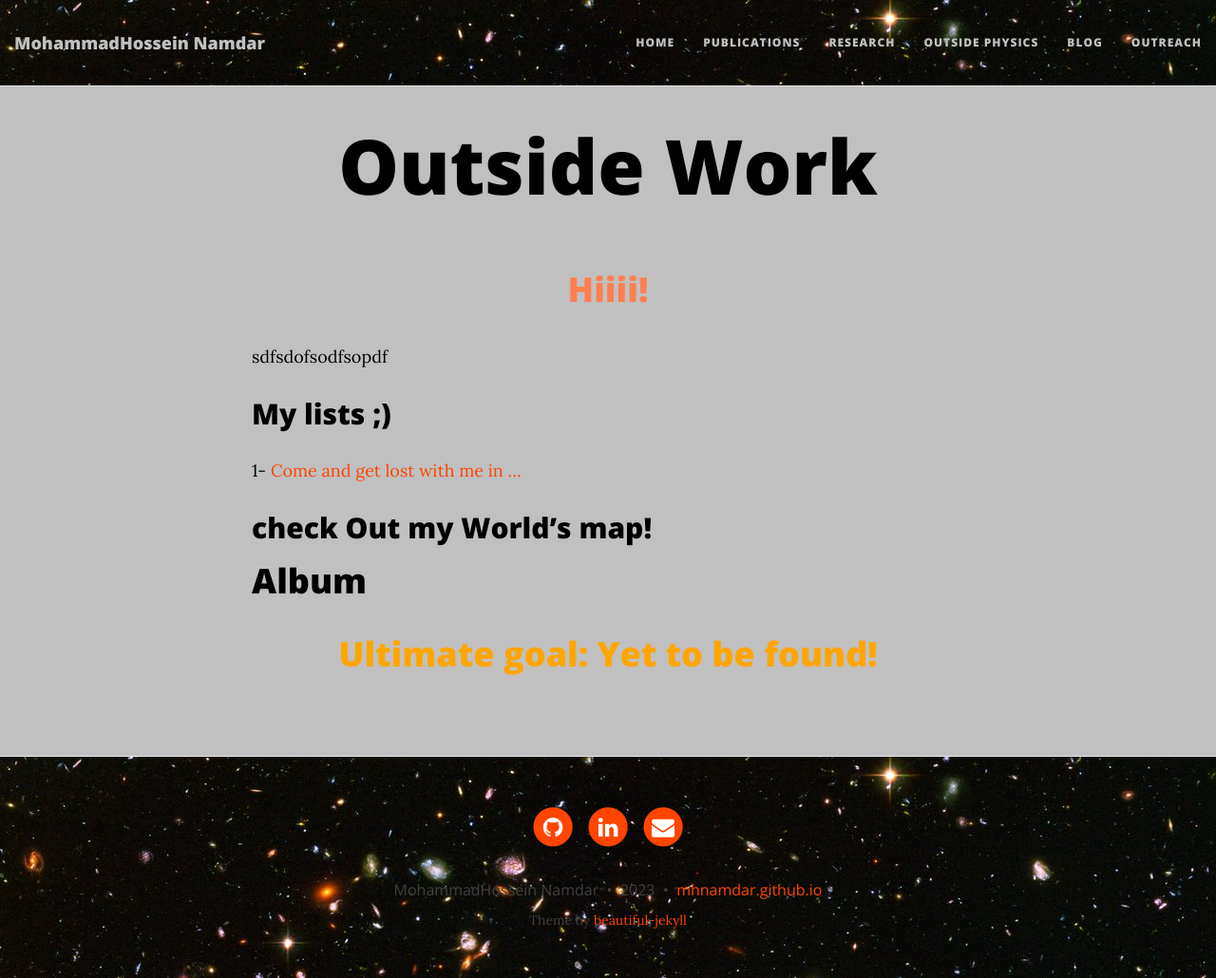
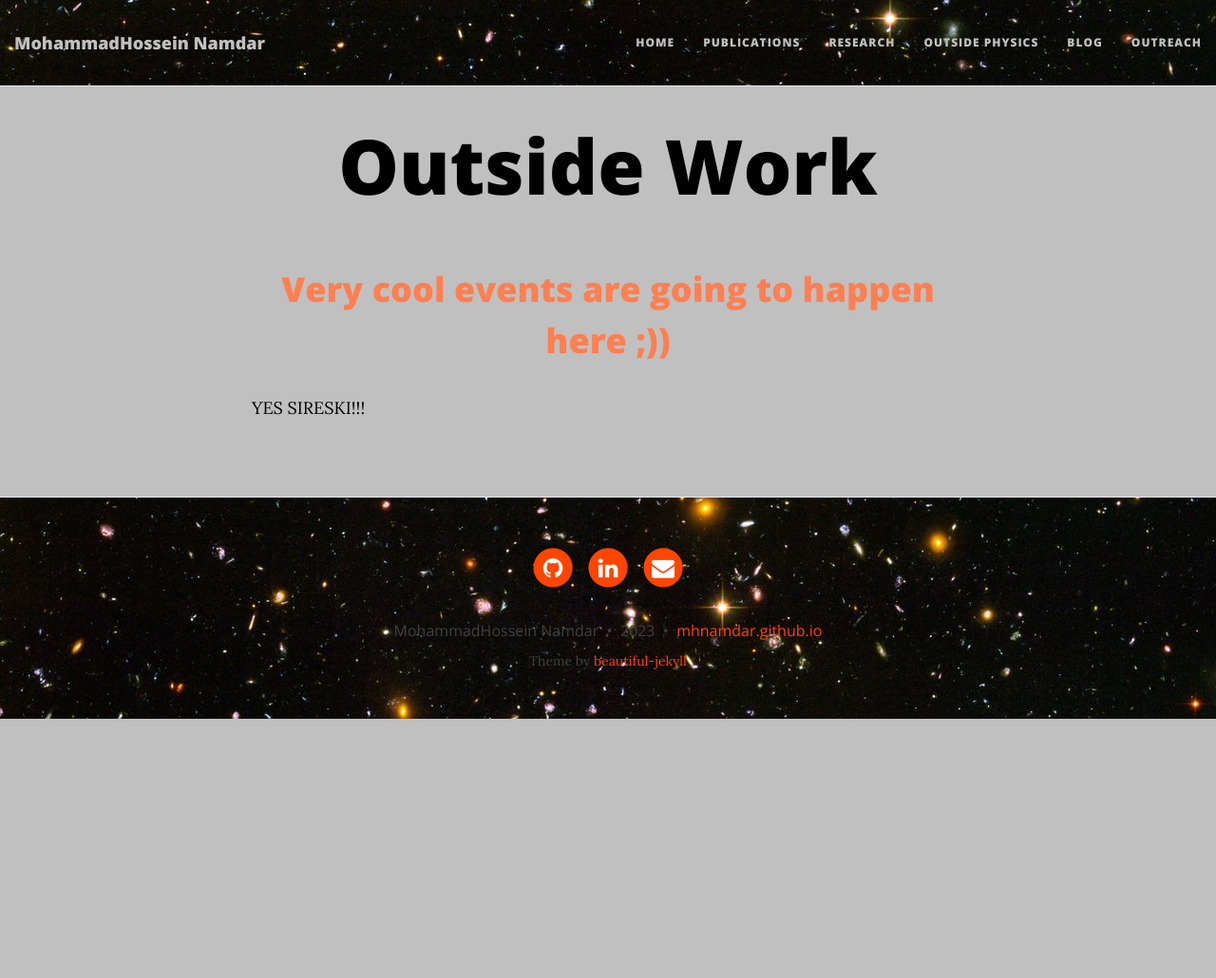
Before and after one commit to mhnamdar/mhnamdar.github.io, a Jekyll site: the page built from OutsideWork.md, in a window 1280 px wide and 1030 px high. Shown: the whole window at 95% size. Built offline with Jekyll 4.4.1, drawn with Linux system fonts in a browser that asks for light colours; nearby versions of some CDN libraries.

Commit message:
Update OutsideWork.md

```diff
--- a/OutsideWork.md
+++ b/OutsideWork.md
@@ -17,26 +17,6 @@ tags: [mhnamdar]
 <style>p{color:black;}</style>
 
 
-<h1 align="center"> <p style="color:#ff7f50;">Hiiii! </p> </h1>
+<h1 align="center"> <p style="color:#ff7f50;">Very cool events are going to happen here ;)) </p> </h1>
 
-sdfsdofsodfsopdf
-
-## My lists ;)
-
-1- [Come and get lost with me in ...]()
-
-
-## check Out my World's map!
-
-
-# Album
-
-
-
-
-
-
-
-
-
-<h1 align="center"> <p style="color:orange;"> Ultimate goal: Yet to be found! </p> </h1>
+YES SIRESKI!!!
```
